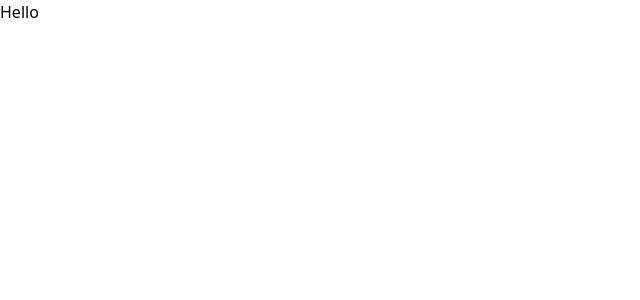
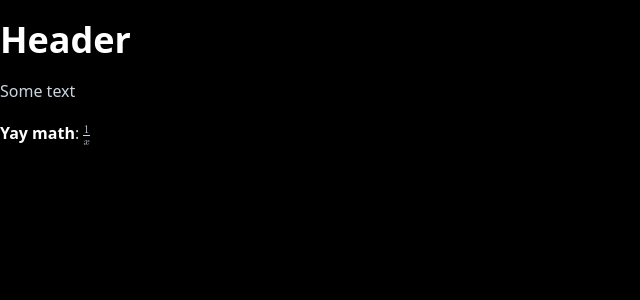
Before and after one commit to rk234/bitcamp-bookworm, a React (Vite) app: page / in a window 1280 px wide. Shown: the top 300 px of the page, without its empty margins (0-640 px from the left). Built offline with nearby package versions, Linux system fonts and the light colour scheme.

Commit message:
markdown latex rendering done

```diff
--- a/package.json
+++ b/package.json
@@ -14,12 +14,18 @@
     "firebase": "^11.6.0",
     "react": "^19.0.0",
     "react-dom": "^19.0.0",
+    "react-markdown": "^10.1.0",
     "react-router": "^7.5.0",
     "react-zoom-pan-pinch": "^3.7.0",
+    "rehype-katex": "^7.0.1",
+    "rehype-parse": "^9.0.1",
+    "remark-math": "^6.0.0",
+    "remark-parse": "^11.0.0",
     "tailwindcss": "^4.1.3"
   },
   "devDependencies": {
     "@eslint/js": "^9.21.0",
+    "@tailwindcss/typography": "^0.5.16",
     "@types/react": "^19.0.10",
     "@types/react-dom": "^19.0.4",
     "@vitejs/plugin-react": "^4.3.4",
--- a/src/App.tsx
+++ b/src/App.tsx
@@ -1,10 +1,13 @@
 import { Route, Routes } from 'react-router'
 import './App.css'
+import MarkdownRenderer from './components/MarkdownRenderer'
 
 function App() {
+  const md = `# Header\n\nSome text\n\n**Yay math**: $\\frac{1}{x}$
+`
   return (
     <Routes>
-      <Route index element={<p>Hello</p>}></Route>
+      <Route index element={<MarkdownRenderer md={md}></MarkdownRenderer>}></Route>
       <Route path="/world" element={<p>world</p>}></Route>
     </Routes>
   )
--- a/src/components/MarkdownRenderer.tsx
+++ b/src/components/MarkdownRenderer.tsx
@@ -1,3 +1,20 @@
-export default function MarkdownRenderer() {
-  return <h1>foo</h1>
+import Markdown from "react-markdown";
+import rehypeKatex from "rehype-katex";
+import remarkMath from "remark-math";
+import remarkParse from "remark-parse";
+
+type Props = {
+  md: string,
 }
+
+export default function MarkdownRenderer({ md }: Props) {
+  return <div className="prose prose-slate leading-snug my-4 prose-invert
+            prose-headings:mt-5 prose-headings:mb-2 prose-ul:mt-0
+            prose-pre:bg-transparent prose-pre:p-0 prose-li:my-1">
+    <Markdown
+      rehypePlugins={[rehypeKatex]}
+      remarkPlugins={[remarkMath, remarkParse]}>
+      {md}
+    </Markdown>
+  </div>
+}
--- a/src/index.css
+++ b/src/index.css
@@ -1,7 +1,13 @@
 @import "tailwindcss";
+@plugin "@tailwindcss/typography";
 
 html,
 body {
   width: 100%;
   height: 100%;
+  background-color: #000000;
 }
+
+.mord {
+  display: none;
+}
```
Also changed, not shown: 1 other file (tests, documents, lock files or other folders).
